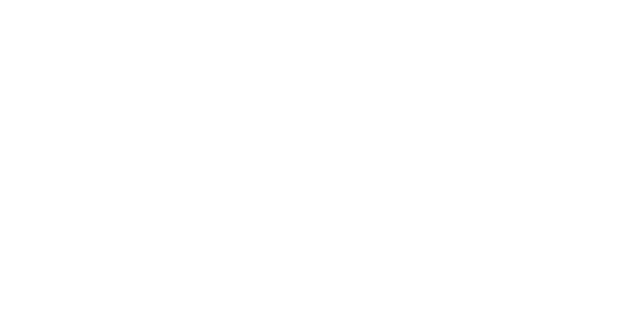
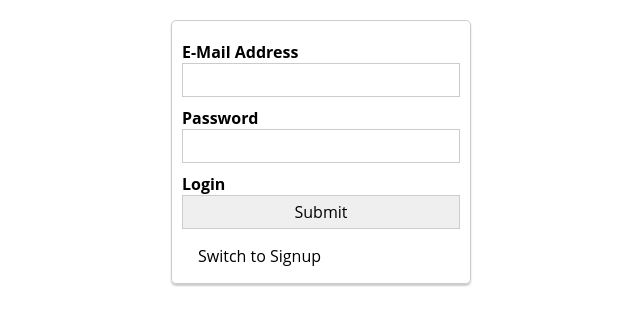
Before and after one commit to marb61a/nuxt-blog, a Nuxt app: page /admin/auth in a window 1280 px wide. Shown: the top 326 px of the page, without its empty margins (319-959 px from the left). Built offline with nearby package versions, Linux system fonts and the light colour scheme.

Commit message:
updated auth  index

```diff
--- a/pages/admin/auth/index.vue
+++ b/pages/admin/auth/index.vue
@@ -1,7 +1,21 @@
 <template>
   <div class="admin-auth-page">
     <div class="auth-container">
-
+      <form>
+        <AppControlInput type="email">E-Mail Address</AppControlInput>
+        <AppControlInput type="password">Password</AppControlInput>
+        <AppControlInput type="submit">
+          {{ isLogin ? 'Login' : 'Sign Up' }}
+        </AppControlInput>
+        <AppButton
+          type="button"
+          btn-style="inverted"
+          style="margin-left: 10px"
+          @click="isLogin = !isLogin"
+        >
+          Switch to {{ isLogin ? 'Signup' : 'Login' }}
+        </AppButton>
+      </form>
     </div>
   </div>
 </template>
@@ -30,4 +44,13 @@
     padding: 20px;
   }
 
+  .auth-container {
+    border: 1px solid #ccc;
+    border-radius: 5px;
+    box-shadow: 0 2px 2px #ccc;
+    width: 300px;
+    margin: auto;
+    padding: 10px;
+    box-sizing: border-box;
+  }
 </style>
```
